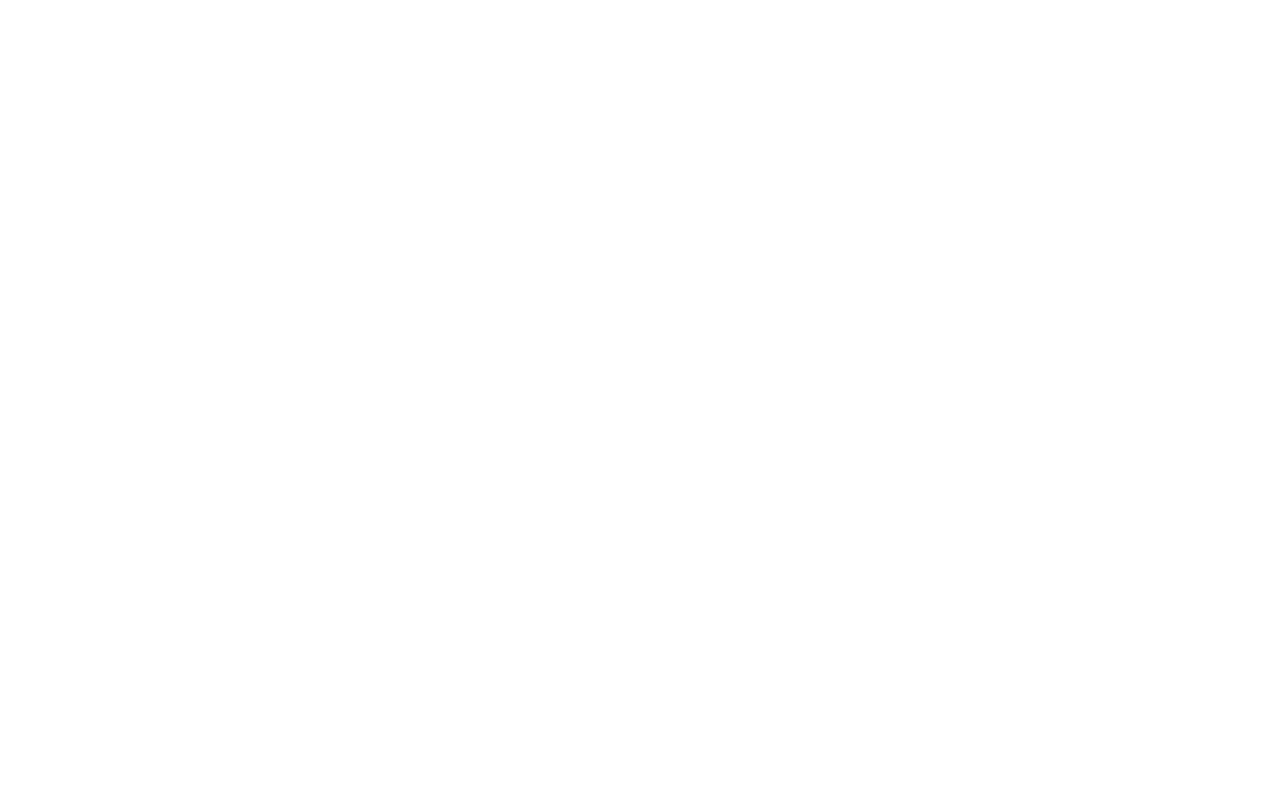
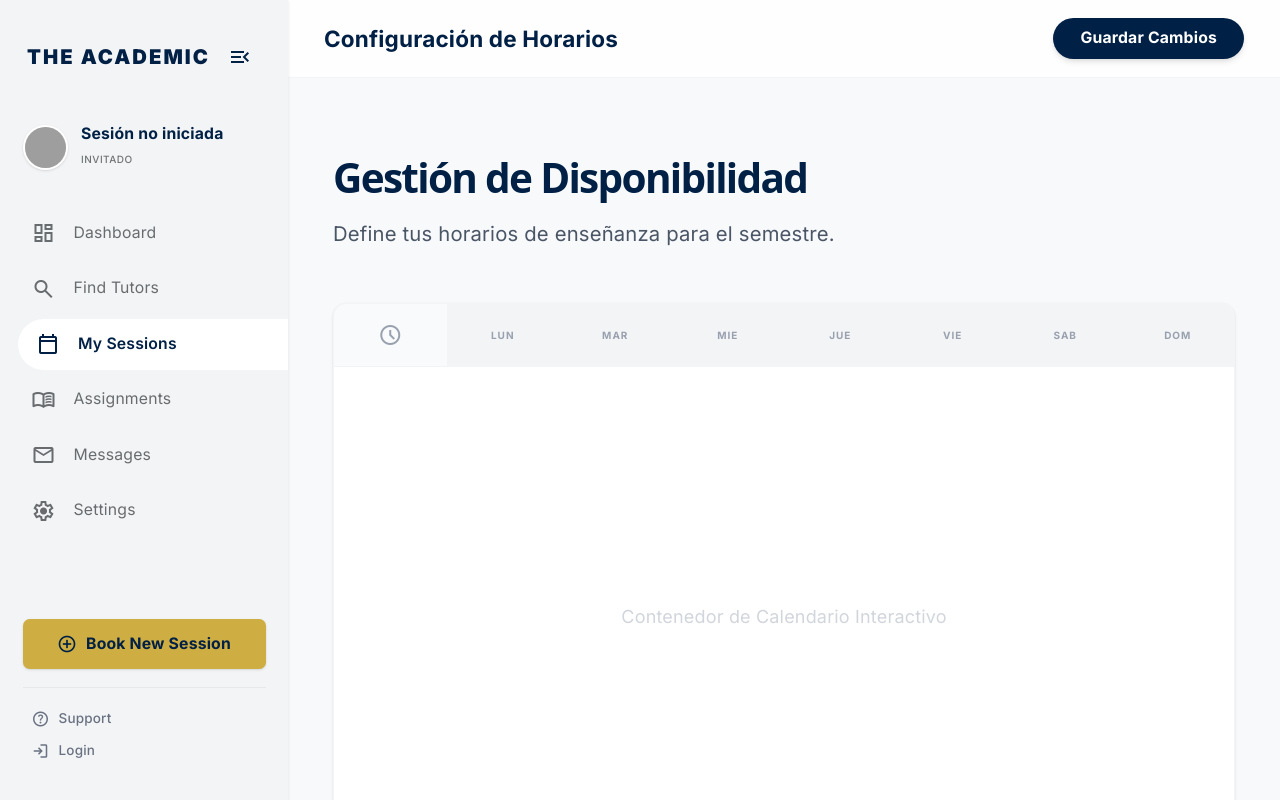
Before and after one commit to JimmyDVO0823/tuto_vista, a React (Vite) app in the folder tuto_vista_vite/: page /dispo in a window 1280 px wide. Before the commit this address had no page. Shown: the top 800 px of the page. Built offline with nearby package versions, Linux system fonts and the light colour scheme; grey boxes are pictures that could not be loaded.

Commit message:
el botón de my sessions apunta a la pagina correcta

```diff
--- a/tuto_vista_vite/src/App.jsx
+++ b/tuto_vista_vite/src/App.jsx
@@ -6,6 +6,7 @@ import DashboardStudent from './pages/DashboardStudent'
 import LoginForm from './components/features/auth/LoginForm/LoginForm'
 import RegisterForm from './components/features/auth/RegisterForm/RegisterForm'
 import SubjectsManagement from './pages/SubjectsManagement'
+import DispoManagement from './pages/DispoManagement'
 
 function App() {
   return (
@@ -35,6 +36,7 @@ function App() {
         <Route path="/tutors" element={<TutorsExplorer />} />
         <Route path="/dashboard/student" element={<DashboardStudent />} />
         <Route path="/subjects" element={<SubjectsManagement />} />
+        <Route path="/dispo" element={<DispoManagement />} />
       </Routes>
     </Router>
   )
--- a/tuto_vista_vite/src/components/layout/Sidebar/Sidebar.jsx
+++ b/tuto_vista_vite/src/components/layout/Sidebar/Sidebar.jsx
@@ -16,7 +16,7 @@ const Sidebar = ({ isCollapsed, onMouseEnter, onMouseLeave, onToggle }) => {
   const navLinks = [
     { label: 'Dashboard', path: '/dashboard/student', icon: 'dashboard' },
     { label: 'Find Tutors', path: '/tutors', icon: 'search' },
-    { label: 'My Sessions', path: '#', icon: 'calendar_today' },
+    { label: 'My Sessions', path: '/dispo', icon: 'calendar_today' },
     { label: 'Assignments', path: '/subjects', icon: 'menu_book' },
     { label: 'Messages', path: '#', icon: 'mail' },
     { label: 'Settings', path: '#', icon: 'settings' },
--- a/tuto_vista_vite/src/pages/SubjectsManagement.jsx
+++ b/tuto_vista_vite/src/pages/SubjectsManagement.jsx
@@ -66,10 +66,6 @@ const SubjectsManagement = () => {
             <p className="text-[0.75rem] uppercase tracking-[0.15em] font-medium text-academic-gold mb-3">Administración del Sistema</p>
             <h2 className="text-5xl font-extrabold font-headline text-primary tracking-tight leading-tight">Gestión de Materias Académicas</h2>
           </div>
-          <Button variant="primary" className="rounded-xl px-10">
-            <span className="material-symbols-outlined">add_circle</span>
-            <span>Agregar Nueva Materia</span>
-          </Button>
         </header>
 
         <div className="bg-[#f2f4f6] p-2 rounded-2xl mb-8 flex flex-col md:flex-row items-center gap-4">
```
